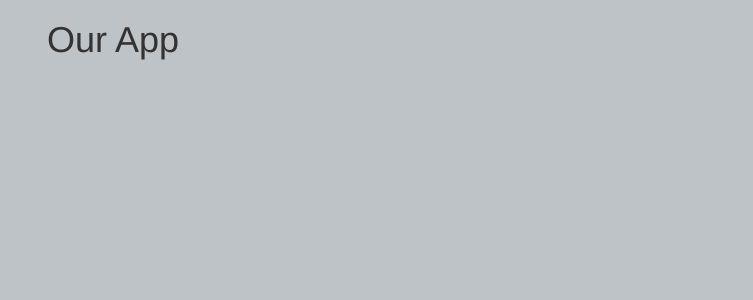
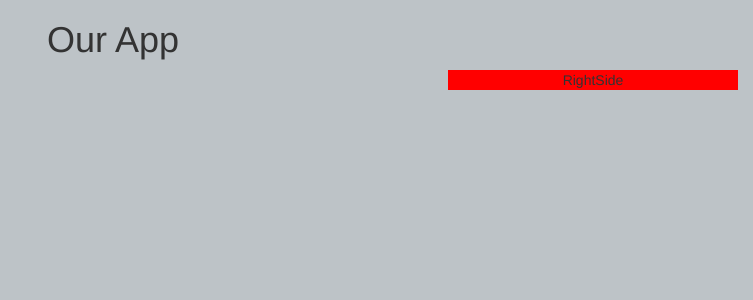
Before and after one commit to MaxenceRoyer/CPE_ASI_Front_React, a React (Create React App) app: page / in a window 1280 px wide. Shown: the top 300 px of the page, without its empty margins (527-1280 px from the left). Built offline with nearby package versions, Linux system fonts and the light colour scheme.

Commit message:
[MRR] Add first component RightSide + update README.md

```diff
--- a/src/App.js
+++ b/src/App.js
@@ -1,6 +1,7 @@
 import React, { Component } from 'react';
 import './lib/bootstrap/css/bootstrap.min.css';
 import './App.css';
+import RightSide from './components/RightSide/RightSide';
 
 class App extends Component {
 
@@ -17,10 +18,14 @@ class App extends Component {
         <h1>Our App</h1>
       </header>
       <section>
-        <section className="col-md-12">
+        <section className="col-md-3">
 
+        </section>
+        <section className="col-md-6">
 
-
+        </section>
+        <section className="col-md-3">
+          <RightSide />
         </section>
       </section>
     </div>);
--- /dev/null
+++ b/src/components/RightSide/RightSide.css
@@ -0,0 +1,5 @@
+.RightSide {
+  width: 100%;
+  height: 100%;
+  background-color: red;
+}
--- /dev/null
+++ b/src/components/RightSide/RightSide.js
@@ -0,0 +1,18 @@
+import React, { Component } from 'react';
+import './RightSide.css';
+
+class RightSide extends Component {
+
+  constructor(props) {
+    super(props);
+    this.state = {
+
+    };
+  }
+
+  render() {
+    return (<div class="RightSide">RightSide</div>);
+  }
+
+}
+export default RightSide;
```
Also changed, not shown: 1 other file (tests, documents, lock files or other folders).
